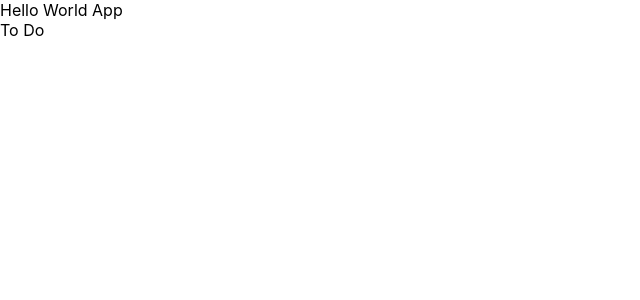
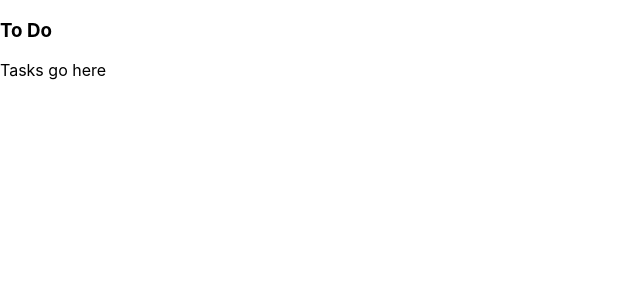
Before and after one commit to mathewbushuru/drag-and-drop-task-app, a React (Create React App) app: page / in a window 1280 px wide. Shown: the top 300 px of the page, without its empty margins (0-640 px from the left). Built offline with nearby package versions, Linux system fonts and the light colour scheme.

Commit message:
add styled-components to the project

```diff
--- a/package.json
+++ b/package.json
@@ -9,6 +9,7 @@
     "react": "^18.2.0",
     "react-dom": "^18.2.0",
     "react-scripts": "5.0.1",
+    "styled-components": "^5.3.6",
     "web-vitals": "^2.1.4"
   },
   "scripts": {
--- a/src/App.js
+++ b/src/App.js
@@ -7,7 +7,6 @@ const App = () => {
 
   return (
     <>
-      <div>Hello World App </div>
       {data.columnOrder.map((columnId) => {
         const column = data.columns[columnId];
         const tasks = column.taskIds.map((taskId) => data.tasks[taskId]);
--- a/src/components/Column.js
+++ b/src/components/Column.js
@@ -1,9 +1,19 @@
-import React from 'react'
+import React from "react";
+import styled from "styled-components";
+
+const Container = styled.div``;
+const Title = styled.h3``;
+const TaskList = styled.div``;
 
 const Column = (props) => {
   return (
-    <div>{props.column.title}</div>
-  )
-}
+    <Container>
+      <Title>
+        <div>{props.column.title}</div>
+      </Title>
+      <TaskList>Tasks go here</TaskList>
+    </Container>
+  );
+};
 
-export default Column
+export default Column;
```
Also changed, not shown: 2 other files (tests, documents, lock files or other folders).
